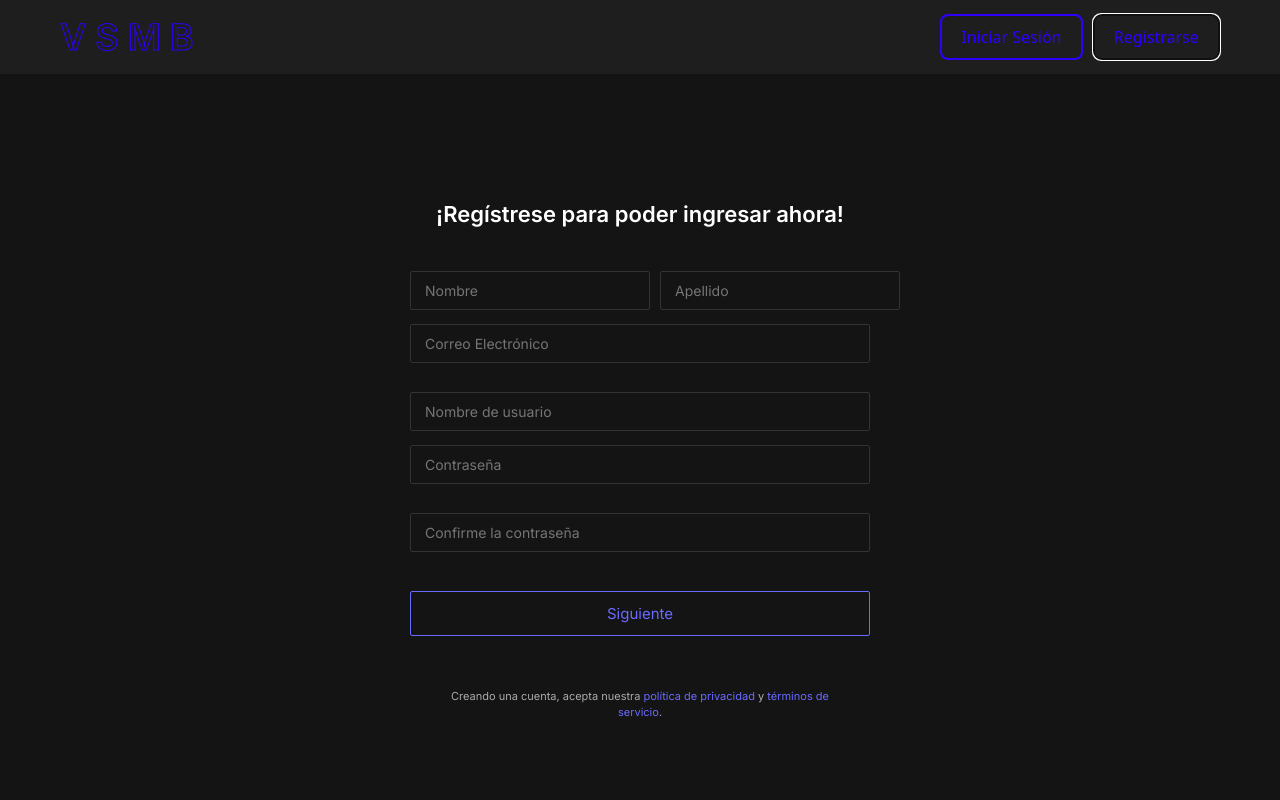
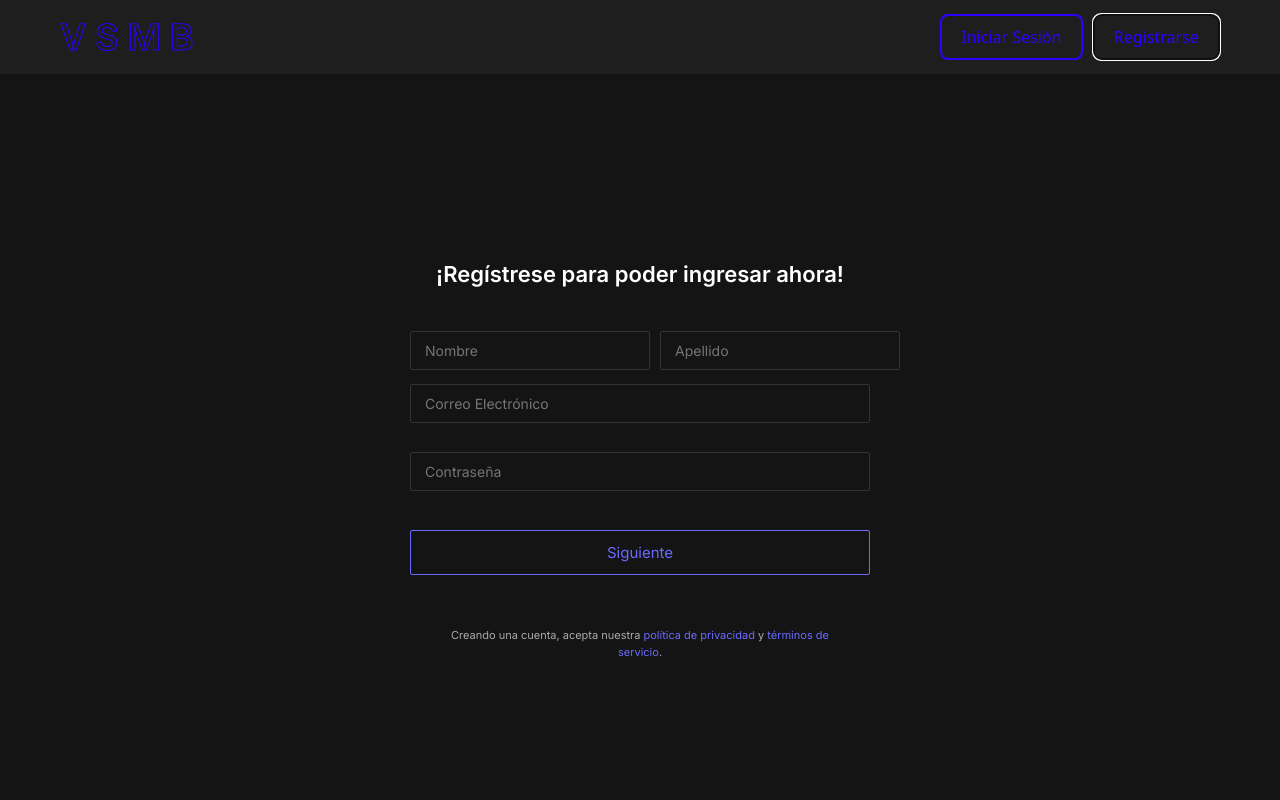
Before and after one commit to brunocmdz/proyectoVSMB, a React (Vite) app in the folder Web Page/VSMB/: page / in a window 1280 px wide. Both pictures are taken after a click on the button "Registrarse". Shown: the top 800 px of the page. Built offline with nearby package versions, Linux system fonts and the light colour scheme.

Commit message:
implementar backend en frontend register

```diff
--- a/Web Page/VSMB/package.json
+++ b/Web Page/VSMB/package.json
@@ -10,6 +10,7 @@
     "preview": "vite preview"
   },
   "dependencies": {
+    "axios": "^1.13.0",
     "react": "^19.1.1",
     "react-dom": "^19.1.1"
   },
--- a/Web Page/VSMB/src/components/Register.jsx
+++ b/Web Page/VSMB/src/components/Register.jsx
@@ -1,6 +1,17 @@
 import './Register.css';
+import axios from 'axios';
+import { useState } from 'react';
+export default function Register() {
+  const [password, setPassword] = useState('');
+  const [email, setEmail] = useState('');
+  const [name, setName] = useState('');
+  const [lastName, setLastName] = useState('');
 
-export default function Register() {
+  const fetchRegister = async () => {
+    event.preventDefault();
+    const response = await axios.post(`http://localhost:3000/regist/?email=${email}&password=${password}&firstName=${name}&lastName=${lastName}`);
+    console.log(response.data);
+  }
   return (
     <div>
       {/* ===== Formulario ===== */}
@@ -9,14 +20,12 @@ export default function Register() {
 
         <form className="form-box">
           <div className="form-row">
-            <input type="text" placeholder="Nombre" />
-            <input type="text" placeholder="Apellido" />
+            <input type="text" placeholder="Nombre" onChange={(event) => setName(event.target.value)}/>
+            <input type="text" placeholder="Apellido" onChange={(event) => setLastName(event.target.value)}/>
           </div>
-          <input type="email" placeholder="Correo Electrónico" />
-          <input type="text" placeholder="Nombre de usuario" />
-          <input type="password" placeholder="Contraseña" />
-          <input type="password" placeholder="Confirme la contraseña" />
-          <button type="submit">Siguiente</button>
+          <input type="email" placeholder="Correo Electrónico" onChange={(event) => setEmail(event.target.value)}/>
+          <input type="password" placeholder="Contraseña" onChange={(event) => setPassword(event.target.value)}/>
+          <button onClick={fetchRegister} type="submit">Siguiente</button>
           <p className="form-terms">
             Creando una cuenta, acepta nuestra{' '}
             <a href="#">política de privacidad</a> y{' '}
```
Also changed, not shown: 2 other files (tests, documents, lock files or other folders).
